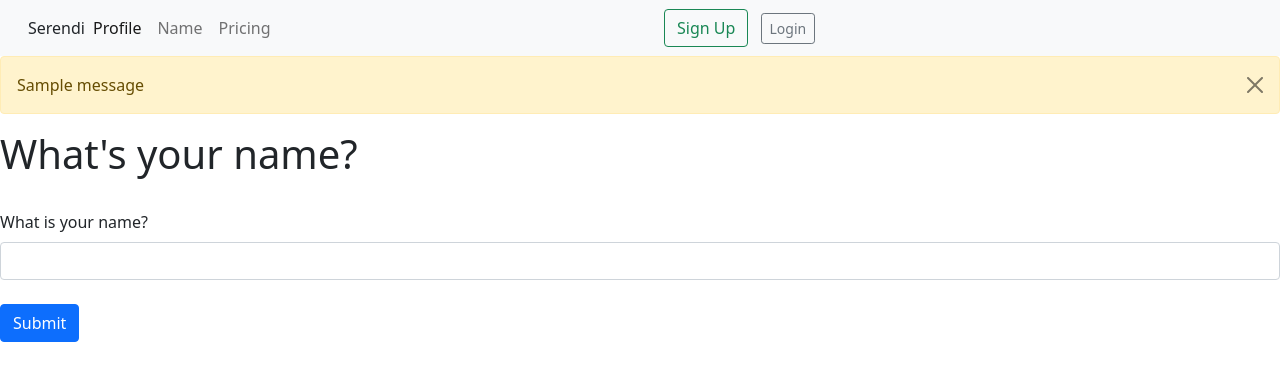
After one commit to bmhatab/flask-blog-app, a Flask app: page /name in a window 1280 px wide. The commit adds this page. Shown: the top 381 px of the page. Run offline with Flask 2, Linux system fonts and the light colour scheme; one stand-in notice (Sample message) is shown.

Commit message:
Added a form and alert

```diff
--- a/app.py
+++ b/app.py
@@ -1,20 +1,53 @@
-from flask import Flask, render_template
+from flask import Flask, render_template,flash
+from flask_wtf import FlaskForm
+from wtforms import StringField,SubmitField
+from wtforms.validators import DataRequired
 
 #create an instance of flask
 app = Flask(__name__)
 app.debug = True
 
+#creating an ENV variable for WTForms CSRF token for encryption
+app.config['SECRET_KEY']="secret"   #private key to be hidden
+
+
+
+class NamerForm(FlaskForm):
+    name = StringField("What is your name?", validators=[DataRequired()])
+    submit = SubmitField("Submit")
+
+
+
+
+
+
+#----------------------------------------------------------------------------------------------------
 #create a route decorator
 @app.route('/')
 def index():
-    return render_template("index.html",name="New")
+    return render_template("index.html",name="Home")
 
 @app.route('/user/<name>')
 def user(name):
     return render_template("user.html",user_name=name)
 
+#create a name page
+@app.route('/name',methods=['GET','POST']) #post method needed for page containing forms
+def name():
+    name = None
+    form = NamerForm()
+    #validating form
+    if form.validate_on_submit():
+        name = form.name.data
+        form.name.data =''
+        flash("Form submitted successfully!")
+
+    return render_template("name.html",name=name,form=form)
+
+
+
 #create error handler for pages
-
+#----------------------------------------------------------------------------------------------------
 #Invalid URL
 @app.errorhandler(404)
 def page_not_found(e):
@@ -24,3 +57,13 @@ def page_not_found(e):
 @app.errorhandler(500)
 def internal_server_error(e):
      return render_template("500.html"), 500
+
+
+
+#----------------------------------------------------------------------------------------------------
+
+#create a Form Class
+# Creating a class for the user form
+class NamerForm(FlaskForm):
+    name = StringField("What is your name?", validators=[DataRequired()])
+    submit = SubmitField("Submit")
--- a/templates/base_index.html
+++ b/templates/base_index.html
@@ -18,7 +18,7 @@
           <div class="collapse navbar-collapse" id="navbarNavAltMarkup">
             <div class="navbar-nav">
               <a class="nav-link active" aria-current="page" href="{{url_for('user',name='John')}}">Profile</a>
-              <a class="nav-link" href="#">Features</a>
+              <a class="nav-link" href="{{url_for('name')}}">Name</a>
               <a class="nav-link" href="#">Pricing</a>
             </div>
           </div>
@@ -31,7 +31,10 @@
         </div>
       </nav>
      <!------------------------------------------------------------------ -->
+{% block main %}
 
+
+{% endblock %}
 
 <script src="https://cdn.jsdelivr.net/npm/bootstrap@5.0.2/dist/js/bootstrap.bundle.min.js" integrity="sha384-MrcW6ZMFYlzcLA8Nl+NtUVF0sA7MsXsP1UyJoMp4YLEuNSfAP+JcXn/tWtIaxVXM" crossorigin="anonymous"></script>
 </body>
--- a/templates/base_user.html
+++ b/templates/base_user.html
@@ -18,7 +18,7 @@
           <div class="collapse navbar-collapse" id="navbarNavAltMarkup">
             <div class="navbar-nav">
               <a class="nav-link active" aria-current="page" href="{{url_for('user',name=user_name)}}">Profile</a>
-              <a class="nav-link" href="#">Features</a>
+              <a class="{{url_for('name')}}" href="#">Name</a>
               <a class="nav-link" href="#">Pricing</a>
             </div>
           </div>
--- a/templates/index.html
+++ b/templates/index.html
@@ -1,5 +1,3 @@
 {% extends 'base_index.html' %}
 
 {% block title %} {{name}} {% endblock %}
-
-    <h1>Hello</h1>
--- /dev/null
+++ b/templates/name.html
@@ -0,0 +1,33 @@
+{% extends 'base_index.html' %}
+
+{% block title %} NAMES {% endblock %}
+
+
+{% block main %}
+
+<!--This loops through the flash message -->
+    {% for message in get_flashed_messages() %}
+        <div class="alert alert-warning alert-dismissible fade show" role="alert">
+                {{message}}
+            <button type="button" class="btn-close" data-bs-dismiss="alert" aria-label="Close"></button>
+        </div>
+    {% endfor %}
+
+    {% if name %}
+        <h1>Hello {{name}} </h1>
+
+    {% else %}
+        <h1>What's your name? </h1>
+        <br/>
+        <form method="post">
+            {{form.hidden_tag()}} <!--This creates our csrf token -->
+            {{form.name.label(class="form-label")}}
+            {{form.name(class="form-control")}}
+            <br/>
+            {{form.submit(class="btn btn-primary")}}
+        </form>
+
+
+{% endif %}
+
+{% endblock %}
```
